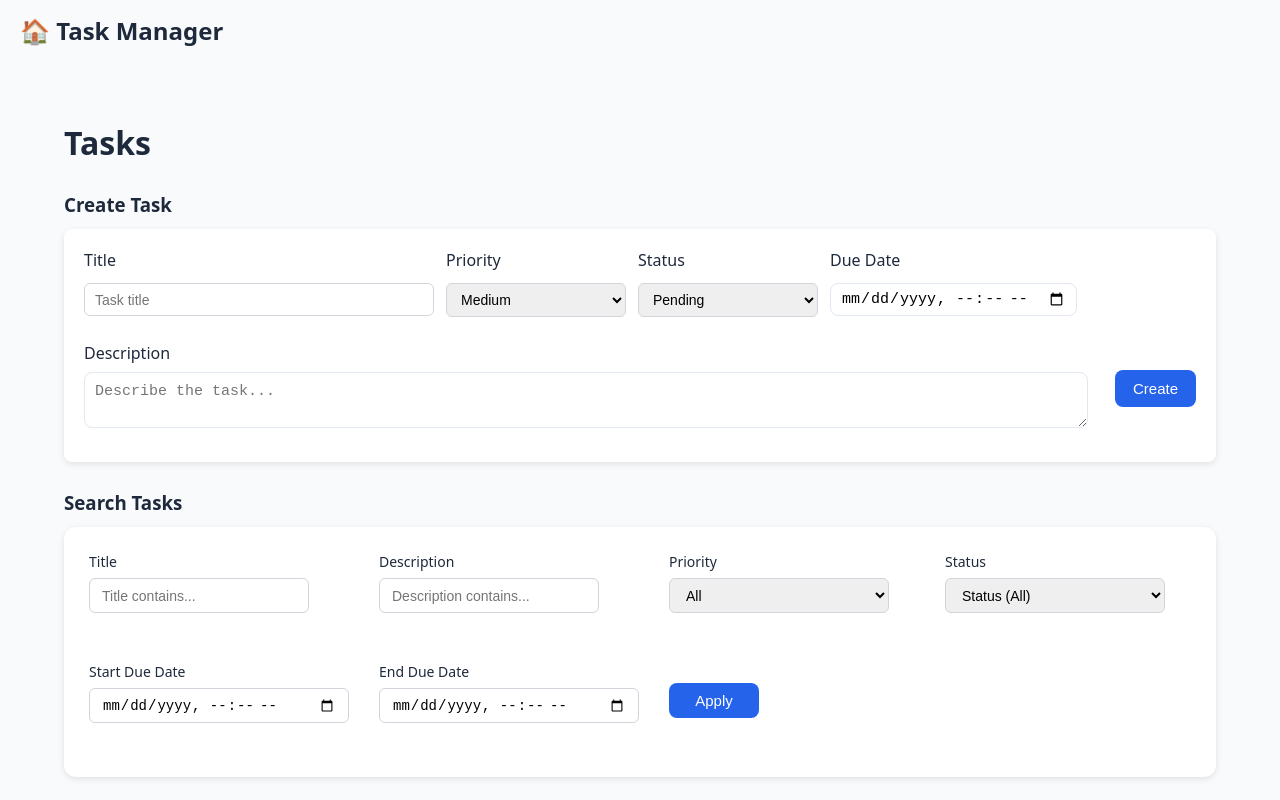
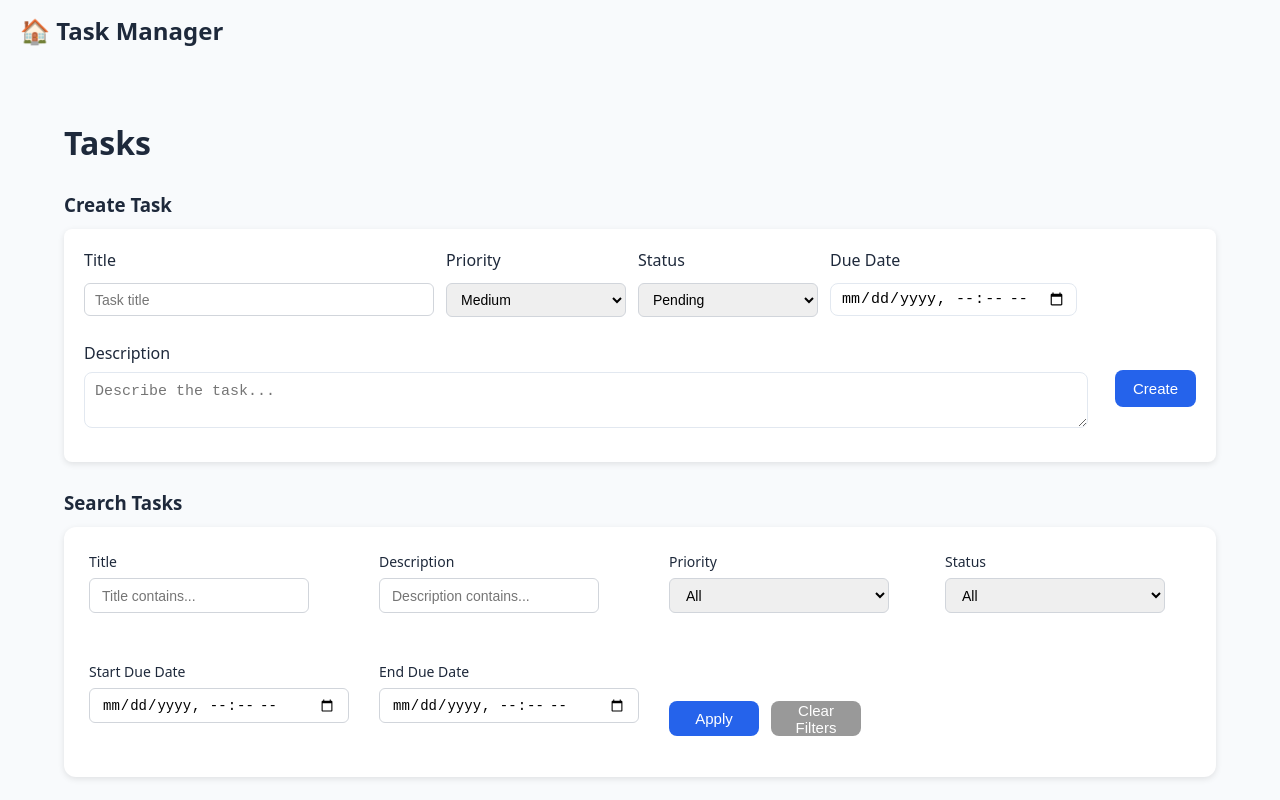
Before and after one commit to subratkumarkar/task-manager-web, a React (Vite) app in the folder client/: page /tasks in a window 1280 px wide. Shown: the top 800 px of the page. Built offline with nearby package versions, Linux system fonts and the light colour scheme; no server answers.

Commit message:
added filter clearing with a button

```diff
--- a/client/src/components/ShowMoreText.tsx
+++ b/client/src/components/ShowMoreText.tsx
@@ -14,8 +14,7 @@ export default function ShowMoreText({ text, maxChars = 100 }) {
             {isLong && (
                 <span
                     className="show-more-toggle"
-                    onClick={() => setExpanded(!expanded)}
-                >
+                    onClick={() => setExpanded(!expanded)}>
                     {expanded ? " Show less" : " ...Show more"}
                 </span>
             )}
--- a/client/src/pages/TaskDashboard.tsx
+++ b/client/src/pages/TaskDashboard.tsx
@@ -35,10 +35,10 @@ export default function TaskDashboard() {
     const [filterDesc, setFilterDesc] = useState("");
     const [filterStatus, setFilterStatus] = useState<TaskStatus | null>(null);
     const [filterPriority, setFilterPriority] = useState<TaskPriority | null>(null);
-    const [fromUpdatedAt, setFromUpdatedAt] = useState("");
-    const [toUpdatedAt, setToUpdatedAt] = useState("");
     const [filterFromDueDate, setFilterFromDueDate] = useState("");
     const [filterToDueDate, setFilterToDueDate] = useState("");
+    const [filterReset, setFilterReset] = useState(0);
+
 
     // ----- Edit task -----
     const [editTask, setEditTask] = useState<Task | null>(null);
@@ -86,6 +86,17 @@ export default function TaskDashboard() {
         setTimeout(() => setToastMsg(""), 3000);
     }
 
+    function clearFilters() {
+        setFilterTitle("");
+        setFilterDesc("");
+        setFilterPriority(null);
+        setFilterStatus(null);
+        setFilterFromDueDate("");
+        setFilterToDueDate("");
+        setStartIndex(0);
+        setFilterReset(v => v + 1);
+    }
+
     async function loadTasks() {
         setLoading(true);
 
@@ -114,7 +125,7 @@ export default function TaskDashboard() {
 
     useEffect(() => {
         loadTasks();
-    }, [startIndex, sortBy, sortDirection]);
+    }, [startIndex, sortBy, sortDirection, filterReset]);
 
     function handleSort(column: string) {
         if (sortBy === column) {
@@ -347,7 +358,7 @@ export default function TaskDashboard() {
                         <label>Priority</label>
                         <select
                             className="filter-select"
-                            value={filterPriority}
+                            value={filterPriority ?? ""}
                             onChange={(e) =>
                                 setFilterPriority(
                                     e.target.value ? (e.target.value as TaskPriority) : null
@@ -363,13 +374,13 @@ export default function TaskDashboard() {
                         <label>Status</label>
                         <select
                             className="filter-select"
-                            value={filterStatus}
+                            value={filterStatus ?? ""}
                             onChange={(e) =>
                                 setFilterStatus(
                                     e.target.value ? (e.target.value as TaskStatus) : null
                                 )
                             }>
-                            <option value="">Status (All)</option>
+                            <option value="">All</option>
                             <option value="PENDING">Pending</option>
                             <option value="IN_PROGRESS">In Progress</option>
                             <option value="COMPLETE">Complete</option>
@@ -393,9 +404,19 @@ export default function TaskDashboard() {
                             onChange={(e) => setFilterToDueDate(e.target.value)}
                         />
                     </div>
-                    <div className="filter-group">
-                     <button className="apply-button-column" onClick={() => loadTasks()}>Apply</button>
+                    <div className="filter-group-buttons">
+                        <div>
+                             <button className="apply-button-column" onClick={() => loadTasks()}>Apply</button>
+                        </div>
+
+                        <div>
+                        <button className="apply-button-column clear-filters-button" onClick={clearFilters}>
+                            Clear Filters
+                        </button>
+                        </div>
+
                     </div>
+
                 </div>
             {/* ---------------Existing Tasks --------------- */}
             {/* ---------- View Tasks ---------- */}
--- a/client/src/pages/UserActivityPage.tsx
+++ b/client/src/pages/UserActivityPage.tsx
@@ -130,8 +130,7 @@ export default function UserActivityPage() {
                         if (startIndex !== 0) {
                             setStartIndex(Math.max(startIndex - limit, 0));
                         }
-                    }}
-                >
+                    }}>
                     ← Previous
                 </span>
 
@@ -141,8 +140,7 @@ export default function UserActivityPage() {
                         if (hasNext) {
                             setStartIndex(startIndex + limit);
                         }
-                    }}
-                  >
+                    }}>
                     Next →
                </span>
             </div>
--- a/client/src/styles.css
+++ b/client/src/styles.css
@@ -755,3 +755,15 @@ table td:nth-child(4) {
     90%  { opacity: 1; }
     100% { opacity: 0; transform: translate(-50%, -10px); }
 }
+
+/*Clear filter*/
+.filter-group-buttons {
+    display: flex;
+    flex-direction: row;
+    justify-content: flex-start;
+    gap: 12px;
+    margin-top: 18px;
+}
+.clear-filters-button {
+    background-color: #999;
+}
```
